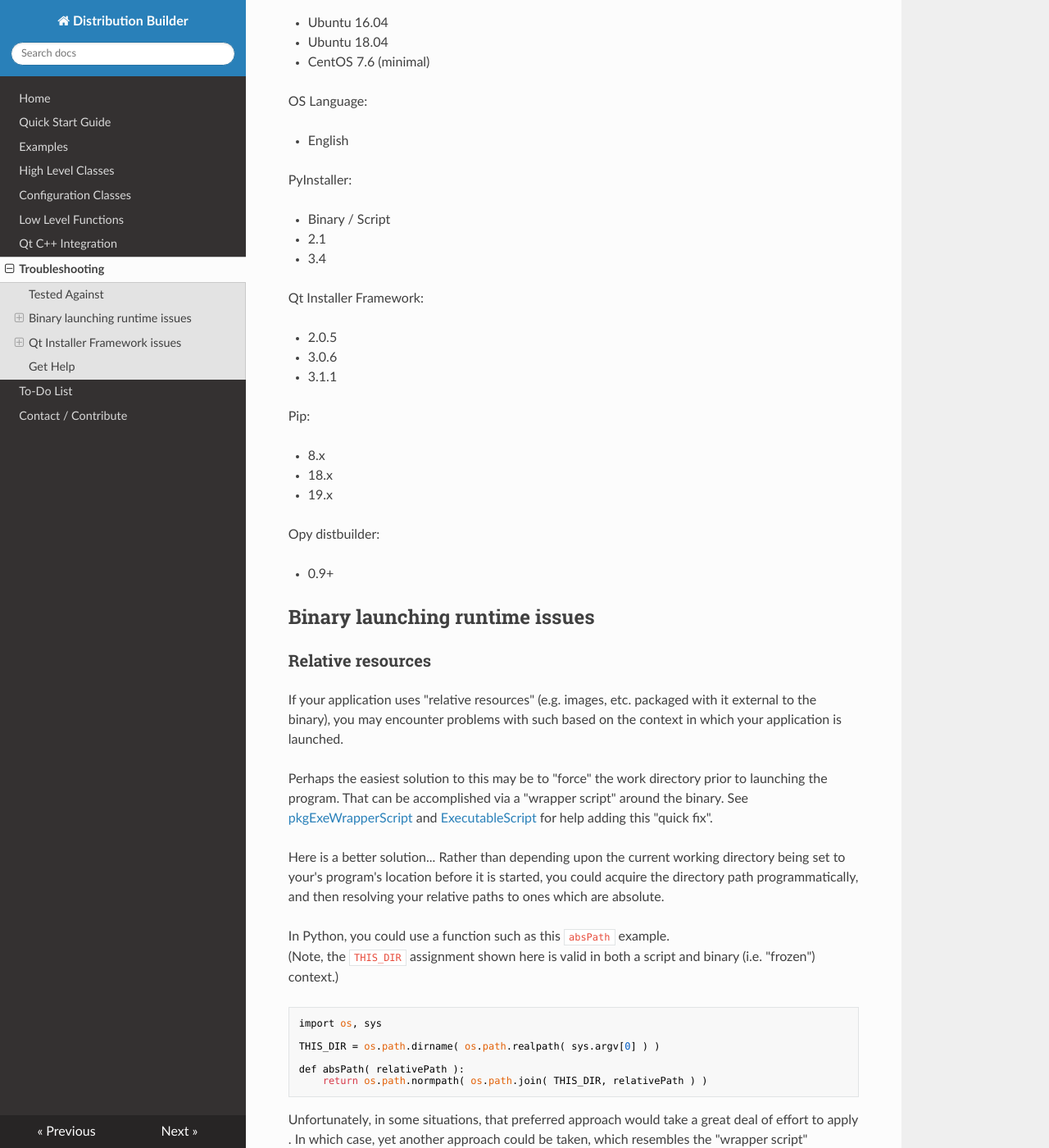
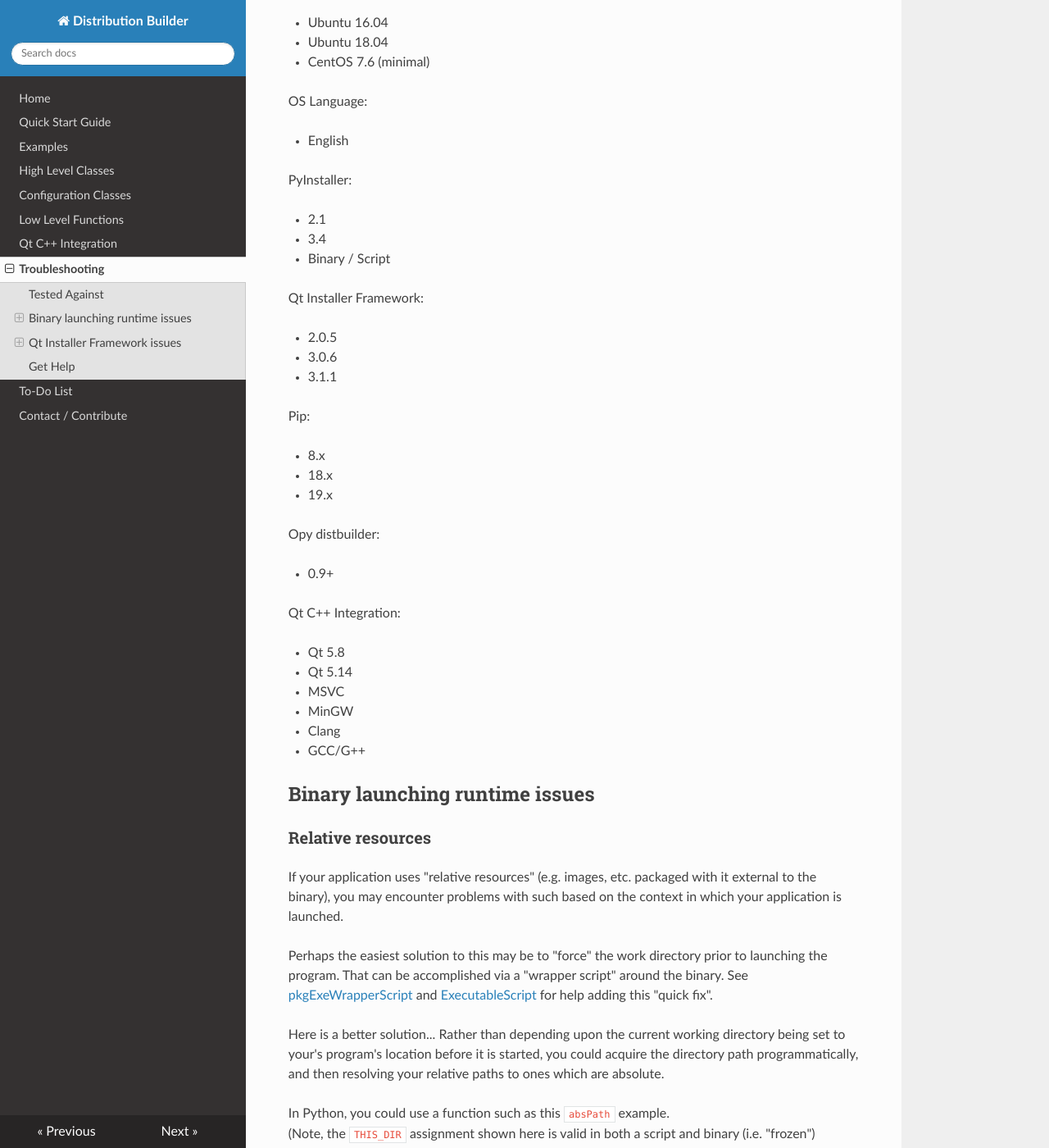
Before and after one commit to BuvinJT/distbuilder, an MkDocs documentation site: the page built from docs/Issues.md, in a window 1280 px wide and 1400 px high, scrolled down 784 px. Shown: the whole window at 82% size. Built offline with MkDocs 1.6.1, drawn with Linux system fonts in a browser that asks for light colours; nearby versions of some CDN libraries; old or Windows-style settings are respelled for this version of MkDocs.

Commit message:
Added minor notes on Qt C++ testing.

```diff
--- a/docs/Issues.md
+++ b/docs/Issues.md
@@ -31,9 +31,9 @@
 
 PyInstaller:
 
-* Binary / Script
 * 2.1
 * 3.4
+* Binary / Script
 
 Qt Installer Framework:
 
@@ -50,6 +50,15 @@
 Opy distbuilder:
 
 * 0.9+
+
+Qt C++ Integration:
+
+* Qt 5.8
+* Qt 5.14
+* MSVC
+* MinGW
+* Clang
+* GCC/G++
 
 ## Binary launching runtime issues
 
```
